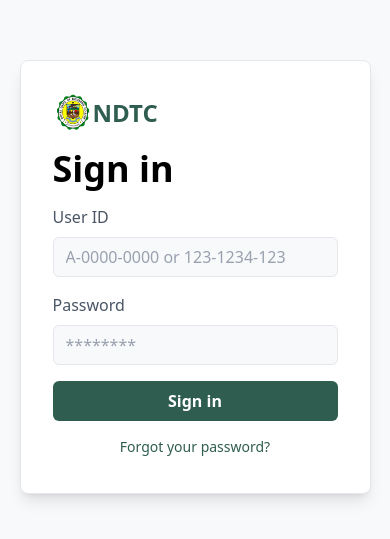
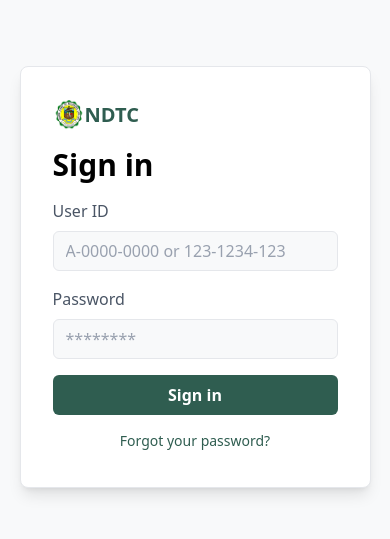
Before and after one commit to michaelangelozara/school-document-tracking-and-e-clearance-system-ui, a React (Vite) app: page /login in a window 390 px wide. Shown: the part 145-684 px from the top of the page. Built offline with nearby package versions, Linux system fonts and the light colour scheme.

Commit message:
Login page reponsiveness implement

```diff
--- a/src/index.css
+++ b/src/index.css
@@ -2,9 +2,11 @@
 
 @theme{
     --breakpoint-*: initial;
-    --breakpoint-sm: 375px;
+    --breakpoint-sm: 640px;
     --breakpoint-md: 768px;
-    --breakpoint-lg: 976px;
+    --breakpoint-lg: 1024px;
+    --breakpoint-xl: 1280px;
+    --breakpoint-2xl: 1536px;
     --color-primary: #A8E6CF;
     --color-secondary: #56C5A1;
     --color-accent: #FFEB99;
--- a/src/pages/Login.tsx
+++ b/src/pages/Login.tsx
@@ -5,7 +5,12 @@ import { useState } from "react";
 const Login = () => {
   const [isLoading, setIsLoading] = useState<boolean>(false);
 
-  const loginHandler = async () => {};
+  const loginHandler = async () => {
+    setIsLoading(true);
+    setTimeout(() => {
+      window.location.href = "/home";
+    }, 3000);
+  };
 
   return (
     <div className="bg-background w-full h-screen flex justify-center items-center">
@@ -15,10 +20,16 @@ const Login = () => {
       >
         <div className="flex flex-col justify-start gap-4">
           <div className="flex items-center">
-            <img src={NDTC_LOGO} className="size-10" alt="NDTC Logo" />
-            <span className="text-2xl font-bold text-darkContrast">NDTC</span>
+            <img
+              src={NDTC_LOGO}
+              className="size-8 sm:size-10"
+              alt="NDTC Logo"
+            />
+            <span className="text-xl sm:text-2xl font-bold text-darkContrast">
+              NDTC
+            </span>
           </div>
-          <h1 className="text-4xl font-semibold">Sign in</h1>
+          <h1 className="text-3xl sm:text-4xl font-semibold">Sign in</h1>
         </div>
         <div className="flex flex-col gap-2">
           <h1 className="text-gray-600">User ID</h1>
@@ -43,10 +54,10 @@ const Login = () => {
               isLoading ? "flex justify-center p-0" : ""
             }`}
           >
-            {isLoading ? "Loading ..." : "Sign in"}
+            {isLoading ? "Loading . . ." : "Sign in"}
           </button>
           <NavLink
-            to={"/account/forgot-password"}
+            to={"/forgot-password"}
             className="p-1 text-sm hover:underline text-darkContrast"
           >
             Forgot your password?
```
